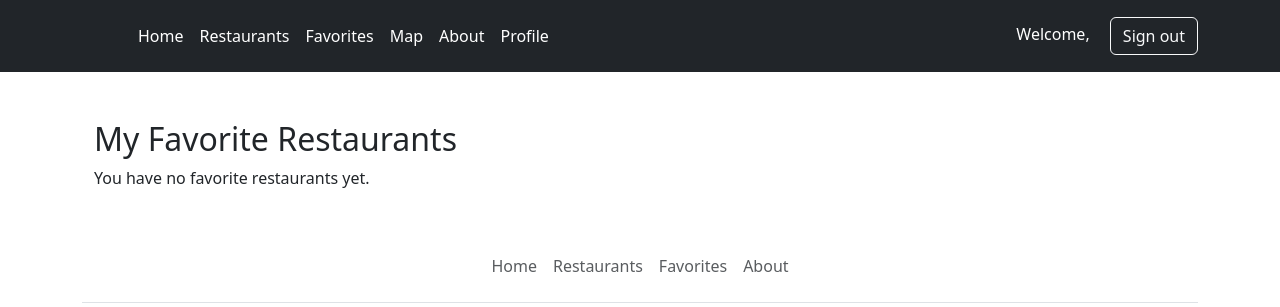
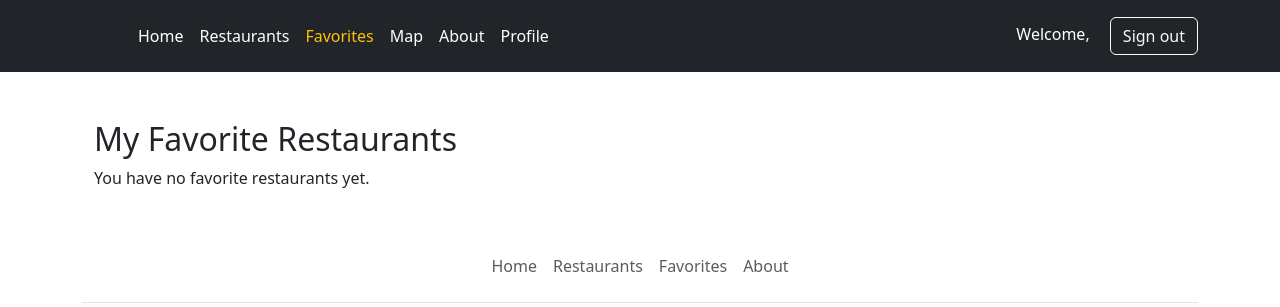
Before and after one commit to Team26-CS2340/FoodFinder, a Django app: page /favorites/ in a window 1280 px wide. Shown: the top 307 px of the page. Run offline with Django 5.2, Linux system fonts and the light colour scheme; a user stored in the database is signed in; data comes from the database, SQL or seed files in the repository; both versions use the stored data as it was after the commit.

Commit message:
databaseandfavorites

```diff
--- a/restaurants/templates/base.html
+++ b/restaurants/templates/base.html
@@ -27,7 +27,10 @@
                 <ul class="nav col-12 col-lg-auto me-lg-auto mb-2 justify-content-center mb-md-0">
                     <li><a href="{% url 'home' %}" class="nav-link px-2 {% if request.resolver_match.url_name == 'home' %}text-warning active{% else %}text-white{% endif %}" aria-current="{% if request.resolver_match.url_name == 'home' %}page{% endif %}">Home</a></li>
                     <li><a href="{% url 'restaurant_list' %}" class="nav-link px-2 {% if request.resolver_match.url_name == 'restaurant_list' %}text-warning active{% else %}text-white{% endif %}" aria-current="{% if request.resolver_match.url_name == 'restaurant_list' %}page{% endif %}">Restaurants</a></li>
-                    <li><a href="#" class="nav-link px-2 text-white">Favorites</a></li>
+                    <li>
+    <a href="{% url 'favorites_list' %}" class="nav-link px-2 {% if request.resolver_match.url_name == 'favorites_list' %}text-warning active{% else %}text-white{% endif %}" aria-current="{% if request.resolver_match.url_name == 'favorites_list' %}page{% endif %}">Favorites</a>
+</li>
+
                     <li><a href="{% url 'map' %}" class="nav-link px-2 {% if request.resolver_match.url_name == 'map' %}text-warning active{% else %}text-white{% endif %}" aria-current="{% if request.resolver_match.url_name == 'map' %}page{% endif %}">Map</a></li>
                     <li><a href="#" class="nav-link px-2 text-white">About</a></li>
                     {% if user.is_authenticated %}
```
Also changed, not shown: db.sqlite3.
